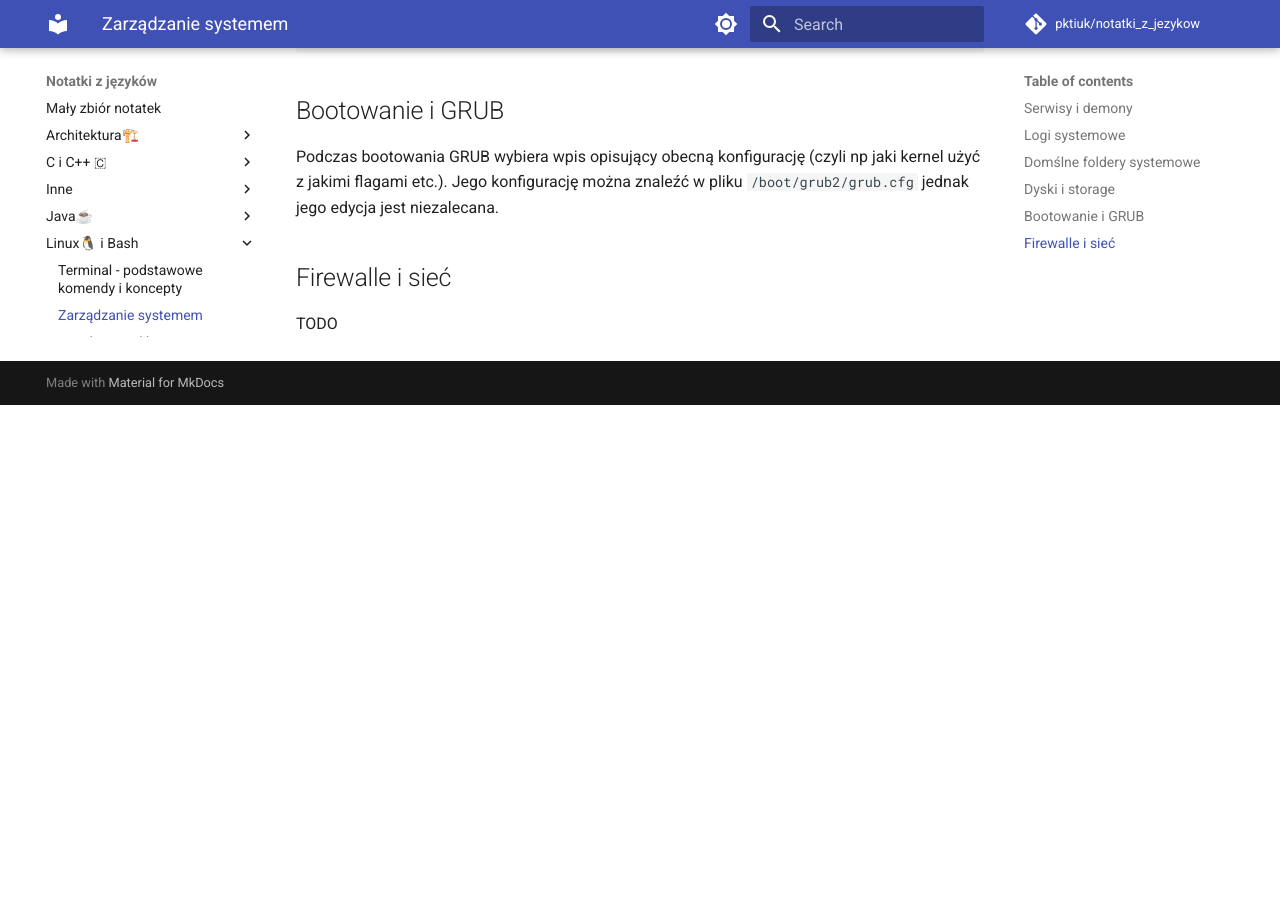
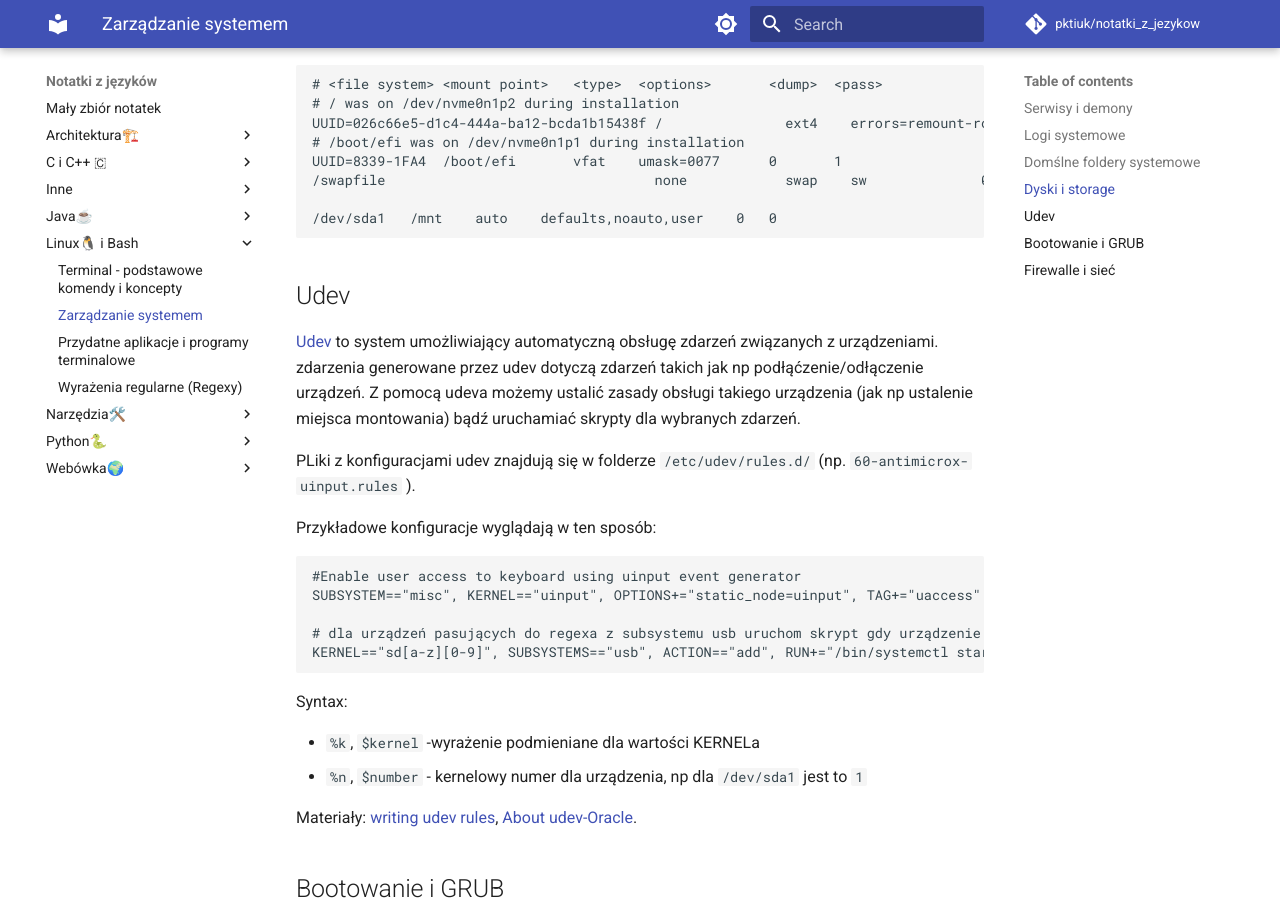
Before and after one commit to pktiuk/notatki_z_jezykow, an MkDocs documentation site: the page built from docs/Linux🐧 i Bash/o_systemie.md, in a window 1280 px wide and 900 px high, scrolled down 3362 px. Built offline with MkDocs 1.6.1 and Material for MkDocs 9.7.7, drawn with Linux system fonts in a browser that asks for light colours; comment, search, counter and statistics services are not loaded; before the commit the page ends 3767 px from its top, so only the background shows below that; some of the changed text lies outside the part shown.

Commit message:
Opisz udev i systemd

````diff
--- a/docs/Linux🐧 i Bash/o_systemie.md
+++ b/docs/Linux🐧 i Bash/o_systemie.md
@@ -36,6 +36,11 @@ StandardError=syslog
 [Install]
 WantedBy=multi-user.target
 ```
+
+Serwisy mogą mieć wiele instancji. Kiedy w nazwie pliku/seriwsu pojawia się `@` to część po tym znaku jest nazwą instancji (np. `usb-mount@.service`). Wtedy uruchamiając serwis `systemctl start usb-mount@sdb1.service` towrzymy serwis, którego nazwą jest `sdb1`. W pliku konfiguracyjnym serwisu jego nazwę reprezentuje `%i` lub `%I` (ten drugi wariant to nazwa poddana normalizacji).
+
+[Automount usb devices with udev and systemd](https://andreafortuna.org/2019/06/26/automount-usb-devices-on-linux-using-udev-and-systemd/)
+
 
 ## Logi systemowe
 
@@ -109,6 +114,30 @@ UUID=8339-1FA4  /boot/efi       vfat    umask=0077      0       1
 /dev/sda1	/mnt	auto	defaults,noauto,user	0	0
 ```
 
+## Udev
+
+[Udev](https://wiki.archlinux.org/title/Udev) to system umożliwiający automatyczną obsługę zdarzeń związanych z urządzeniami. zdarzenia generowane przez udev dotyczą zdarzeń takich jak np podłąćzenie/odłączenie urządzeń. Z pomocą udeva możemy ustalić zasady obsługi takiego urządzenia (jak np ustalenie miejsca montowania) bądź uruchamiać skrypty dla wybranych zdarzeń.
+
+PLiki z konfiguracjami udev znajdują się w folderze `/etc/udev/rules.d/` (np. `60-antimicrox-uinput.rules` ).
+
+Przykładowe konfiguracje wyglądają w ten sposób:
+
+```
+#Enable user access to keyboard using uinput event generator
+SUBSYSTEM=="misc", KERNEL=="uinput", OPTIONS+="static_node=uinput", TAG+="uaccess"
+
+# dla urządzeń pasujących do regexa z subsystemu usb uruchom skrypt gdy urządzenie jest podłączane
+KERNEL=="sd[a-z][0-9]", SUBSYSTEMS=="usb", ACTION=="add", RUN+="/bin/systemctl start usb-mount@%k.service"
+```
+
+Syntax:
+
+- `%k`, `$kernel` -wyrażenie podmieniane dla wartości KERNELa
+- `%n`, `$number` - kernelowy numer dla urządzenia, np dla `/dev/sda1` jest to `1`
+
+
+Materiały: [writing udev rules](https://www.reactivated.net/writing_udev_rules.html), [About udev-Oracle](https://docs.oracle.com/en/operating-systems/oracle-linux/6/admin/about-udev-rules.html).
+
 ## Bootowanie i GRUB
 
 Podczas bootowania GRUB wybiera wpis opisujący obecną konfigurację (czyli np jaki kernel użyć z jakimi flagami etc.). Jego konfigurację można znaleźć w pliku `/boot/grub2/grub.cfg` jednak jego edycja jest niezalecana.
````
